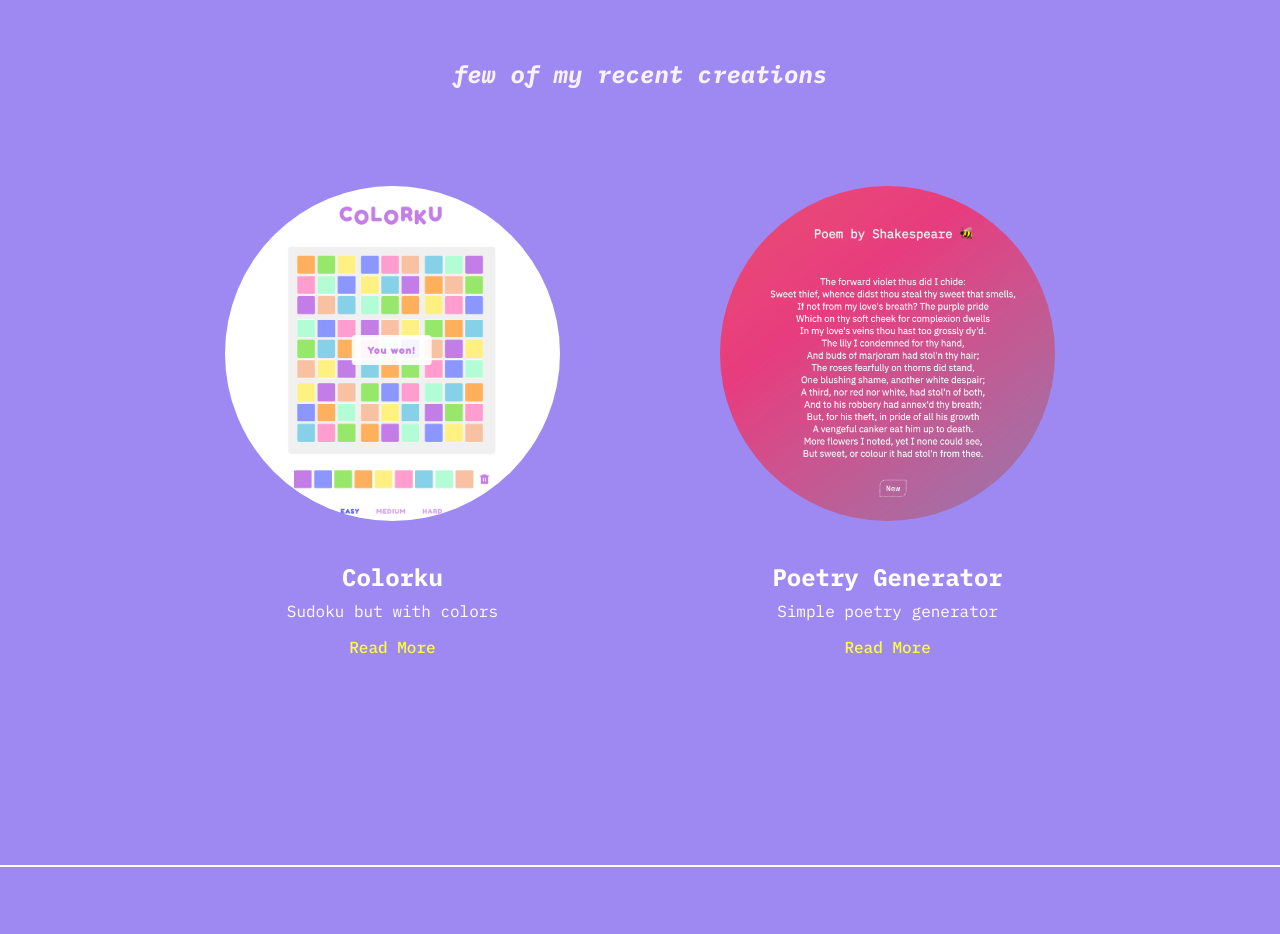
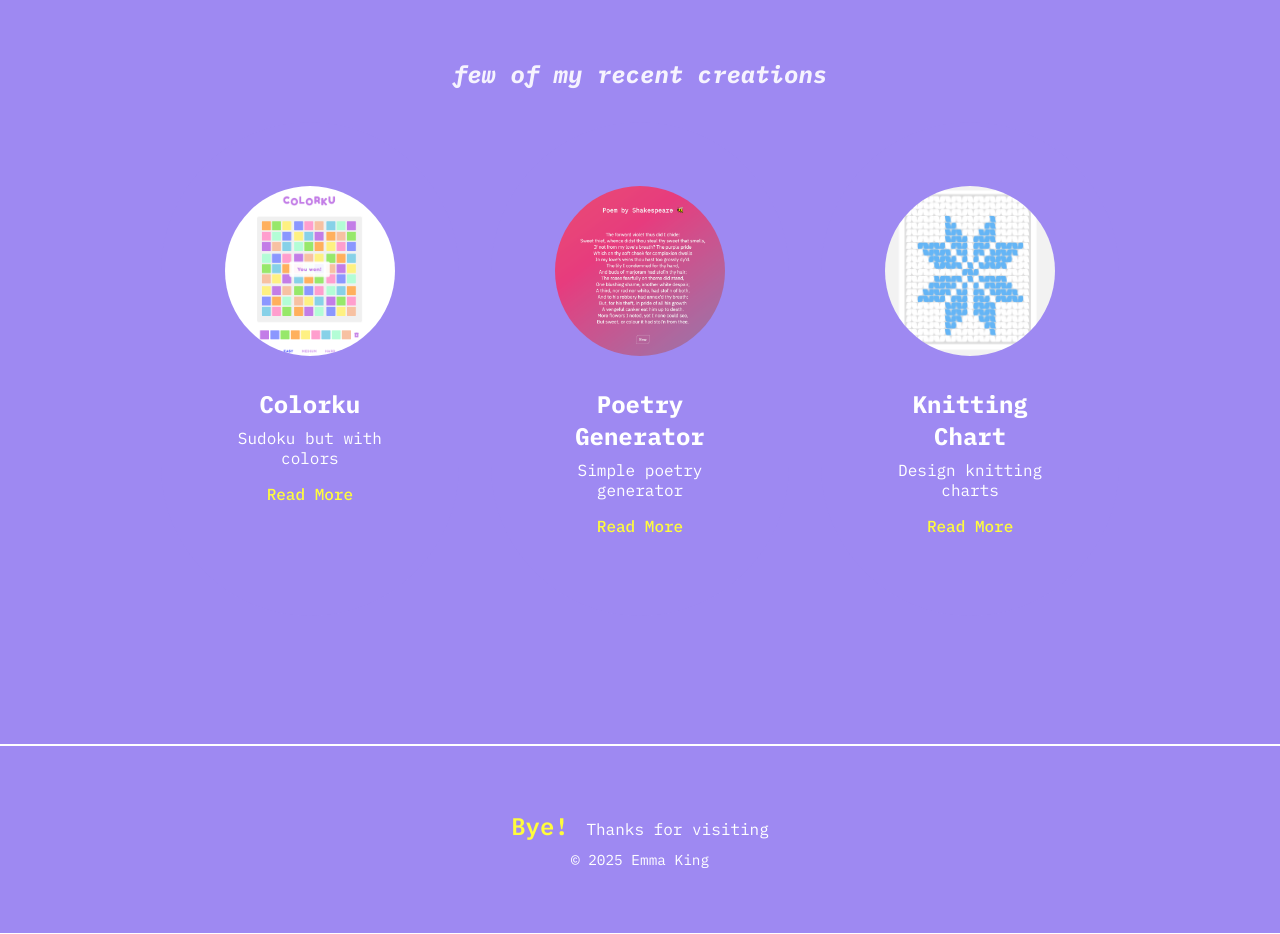
Before and after one commit to EmmaKingDev/portfolio, a React (Vite) app: page / in a window 1280 px wide. Shown: the part 580-1514 px from the top of the page. Built offline with nearby package versions, Linux system fonts and the light colour scheme; no server answers.

Commit message:
new project

```diff
--- a/src/App.css
+++ b/src/App.css
@@ -95,8 +95,8 @@
   border-radius: 15rem;
   flex-direction: column;
   align-items: center;
-  gap: 1.5rem;
-  padding: 4rem;
+  gap: 1rem;
+  padding: 2rem;
   background-color: var(--bg-primary);
   color: var(--text-primary);
 }
--- a/src/App.tsx
+++ b/src/App.tsx
@@ -96,6 +96,14 @@ function ProjectGrid() {
       github: "https://github.com/EmmaKingDev/mywebsite",
       liveUrl: "https://mywebsite-githubrepo.web.app/",
     },
+    {
+      id: 3,
+      title: "Knitting Chart",
+      image: "/images/projects/3.png",
+      shortDesc: "Design knitting charts",
+      github: "https://github.com/EmmaKingDev/knitting-chart",
+      liveUrl: "https://knitting-charts.web.app/",
+    },
   ];
 
   return (
```
Also changed, not shown: public/images/projects/3.png (added).
